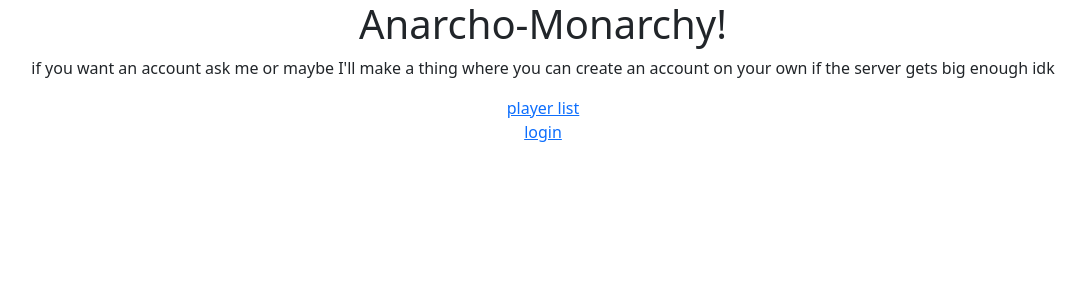
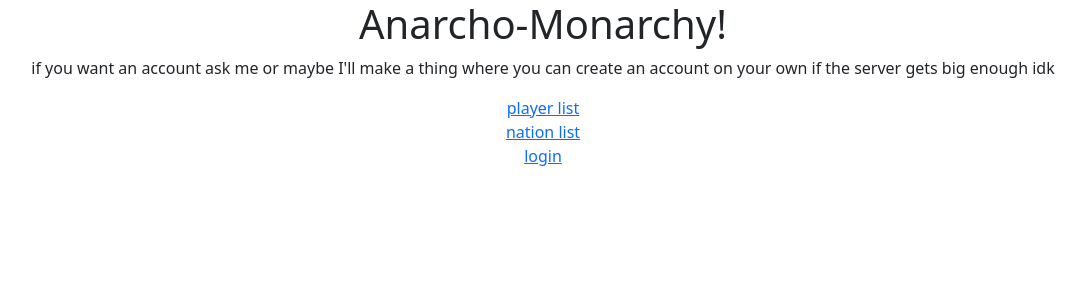
Before and after one commit to urlordjames/anarcho-monarchy, a Django app: page / in a window 1280 px wide. Shown: the top 300 px of the page, without its empty margins (97-1182 px from the left). Run offline with Django 3.2, Linux system fonts and the light colour scheme; some libraries are stand-ins or nearby versions.

Commit message:
added nation list to home page

```diff
--- a/anarchonet/main/templates/index.html
+++ b/anarchonet/main/templates/index.html
@@ -12,6 +12,7 @@
   {% endif %}
   <nav class="medium-text">
     <a href="/players/">player list</a><br>
+    <a href="/nations/">nation list</a><br>
     {% if request.user.is_authenticated %}
     {% if noaccount %}
     <a href="/createplayer/">register your Minecraft account</a><br>
```
